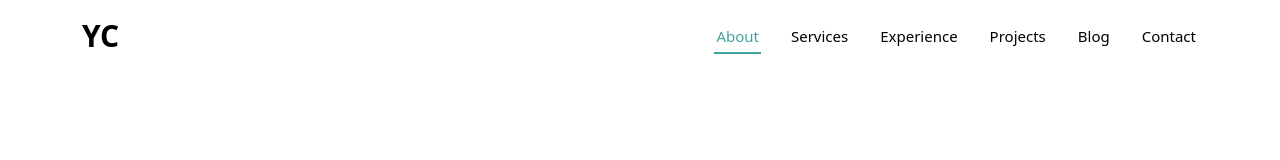
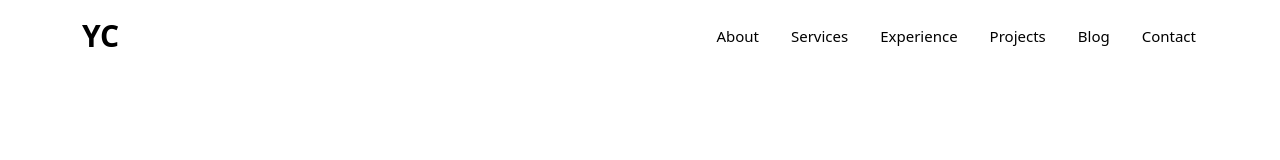
Before and after one commit to d3Jesus/yurancumbane, a React (Vite) app: page / in a window 1280 px wide. Shown: the top 160 px of the page. Built offline with nearby package versions, Linux system fonts and the light colour scheme.

Commit message:
remove selected nav link

```diff
--- a/src/components/NavMenu/Nav.jsx
+++ b/src/components/NavMenu/Nav.jsx
@@ -19,7 +19,6 @@ function Nav() {
           <li key={item.id}>
             <a
               href={item.link}
-              className={`${item.id === 1 ? "active" : ""}`}
               onClick={toggleMenu}
             >
               {item.title}
```
